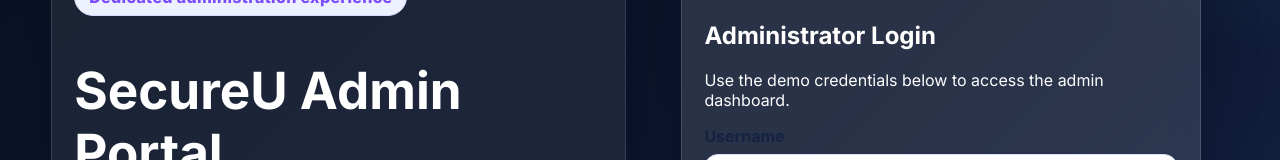
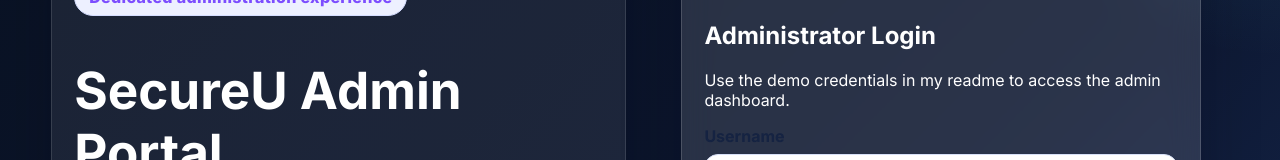
Before and after one commit to mutaganzwa-desire/secureu, a website: page public/admin-login.html in a window 1280 px wide. Shown: the part 244-404 px from the top of the page. Drawn offline with Linux system fonts and the light colour scheme.

Commit message:
Update admin-login.html

```diff
--- a/public/admin-login.html
+++ b/public/admin-login.html
@@ -31,7 +31,7 @@
         <section class="auth-card glass">
           <img src="assets/logo-mark.svg" alt="SecureU mark" class="auth-logo-mark" />
           <h2>Administrator Login</h2>
-          <p class="muted">Use the demo credentials below to access the admin dashboard.</p>
+          <p class="muted">Use the demo credentials in my readme to access the admin dashboard.</p>
 
           <form action="/admin-login" method="POST" class="report-form">
             <label>
```
